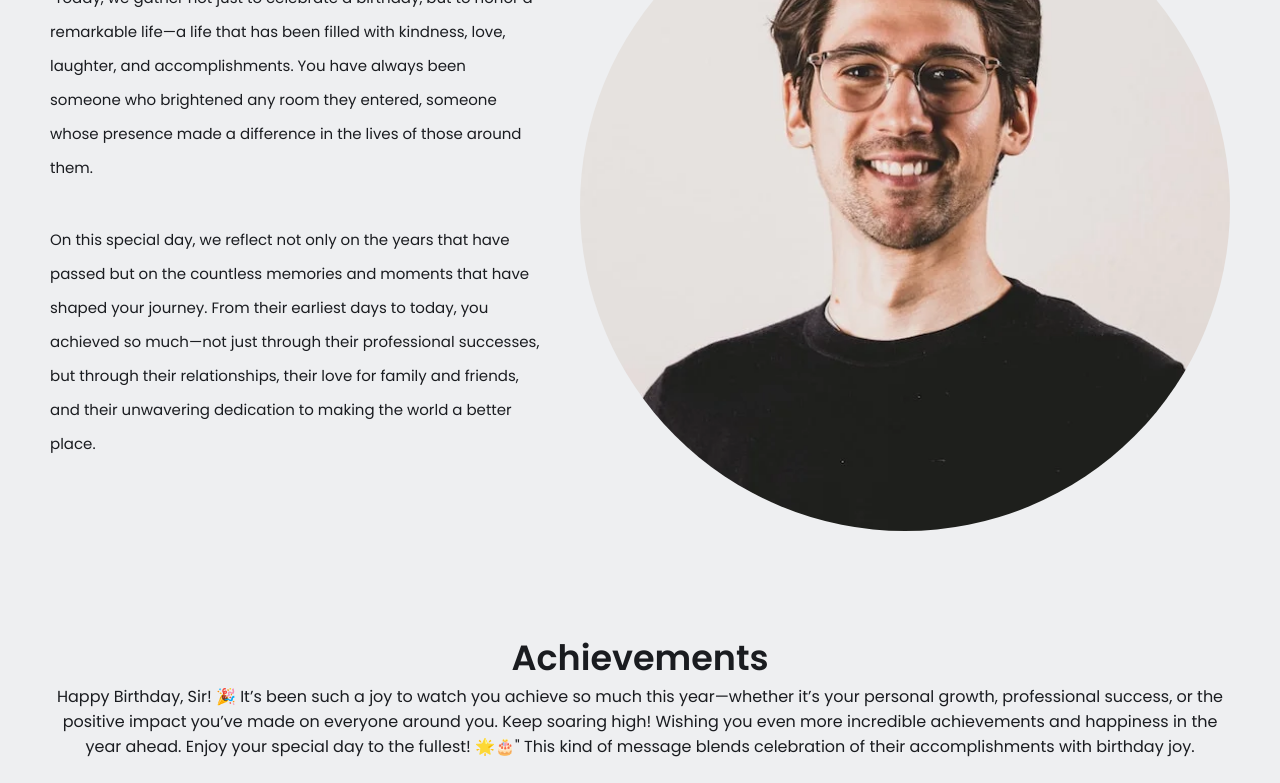
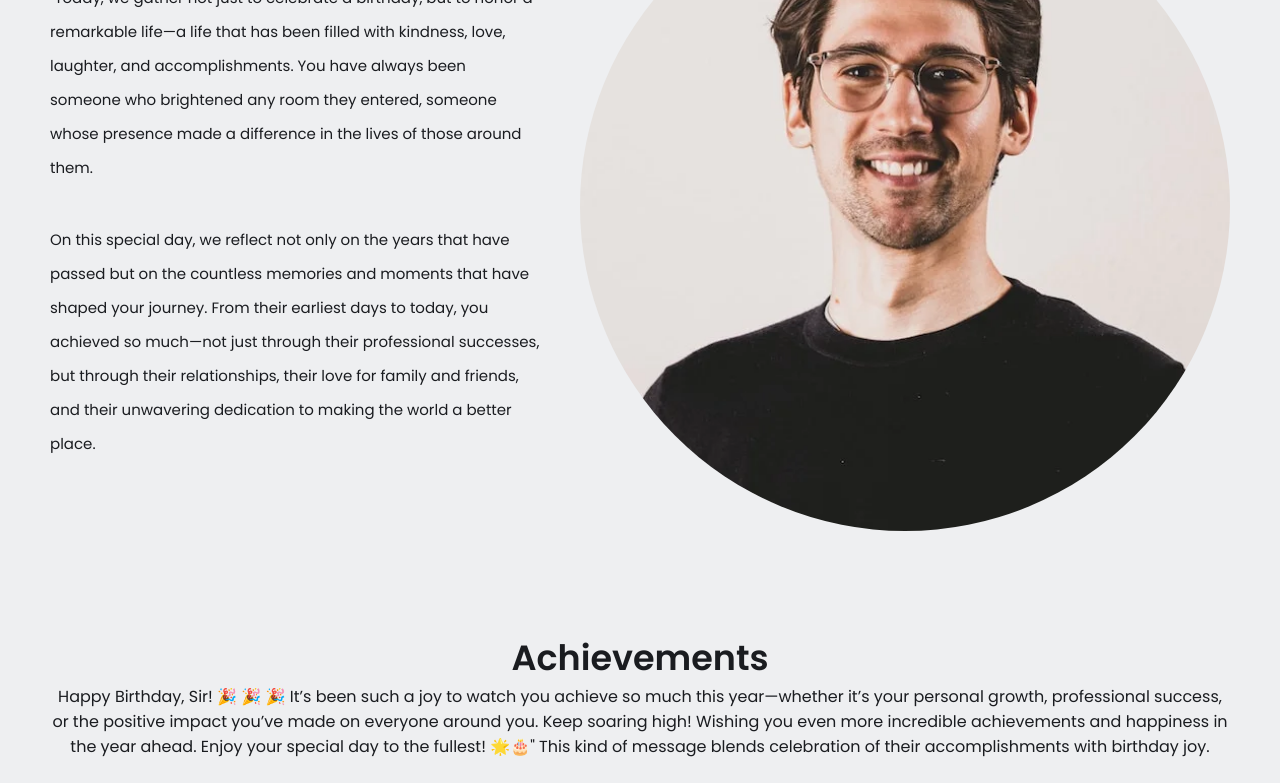
Before and after one commit to EkuaseCEO/birthday, a plain HTML site: page index.html in a window 1280 px wide. Shown: the part 169-952 px from the top of the page. Drawn offline with Linux system fonts and the light colour scheme.

Commit message:
Adding text

```diff
--- a/index.html
+++ b/index.html
@@ -4,6 +4,7 @@
   <meta charset="UTF-8">
   <meta http-equiv="X-UA-Compatible" content="IE=edge">
   <meta name="viewport" content="width=device-width, initial-scale=1.0">
+
 
   <link rel="preconnect" href="https://fonts.googleapis.com">
   <link rel="preconnect" href="https://fonts.gstatic.com" crossorigin>
@@ -75,7 +76,7 @@
     <section id="skills" class="skills-section">
       <h2>Achievements</h2>
       <div class="text">
-        Happy Birthday, Sir! 🎉 It’s been such a joy to watch you achieve so much this year—whether it’s your personal growth, professional success, or the positive impact you’ve made on everyone around you. Keep soaring high! Wishing you even more incredible achievements and happiness in the year ahead. Enjoy your special day to the fullest! 🌟🎂"
+        Happy Birthday, Sir! 🎉 🎉 🎉 It’s been such a joy to watch you achieve so much this year—whether it’s your personal growth, professional success, or the positive impact you’ve made on everyone around you. Keep soaring high! Wishing you even more incredible achievements and happiness in the year ahead. Enjoy your special day to the fullest! 🌟🎂"
 
         This kind of message blends celebration of their accomplishments with birthday joy.
       </div>
```
